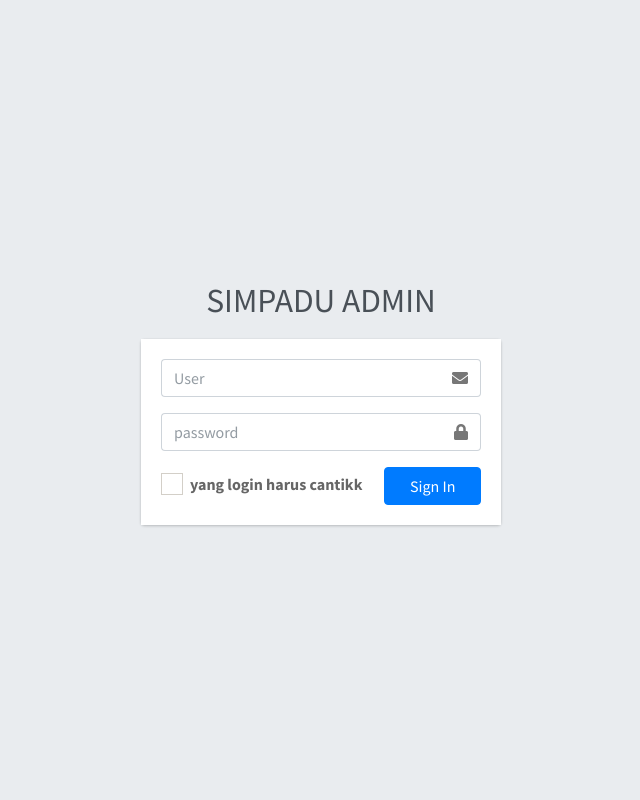
After one commit to GHAIDASALSABILLA/web, a PHP site: page /loginadmin.php in a window 1280 px wide. The commit adds this page. Shown: the whole page, without its empty margins (319-959 px from the left). Run offline with PHP 8.4, Linux system fonts and the light colour scheme; some libraries are stand-ins or nearby versions.

Commit message:
Penambahan hak akses

```diff
--- a/editaksimahasiswa.php
+++ b/editaksimahasiswa.php
@@ -2,6 +2,7 @@
 session_start();
 require 'koneksi.php';
 ceklogin();
+cekadmin();
 $nim = $_POST['nim'];
 $nama = $_POST['nama'];
 $prodi = $_POST['prodi'];
--- a/editmahasiswa.php
+++ b/editmahasiswa.php
@@ -2,6 +2,7 @@
 session_start();
 require 'koneksi.php';
 ceklogin();
+cekadmin();
 include 'template/header.php';
 include 'template/sidebar.php';
 
--- a/editprodi.php
+++ b/editprodi.php
@@ -2,6 +2,7 @@
 session_start();
 require 'koneksi.php';
 ceklogin();
+cekadmin();
 include 'template/header.php';
 include 'template/sidebar.php';
 
--- a/hapusmahasiswa.php
+++ b/hapusmahasiswa.php
@@ -2,6 +2,7 @@
 session_start();
 require 'koneksi.php';
 ceklogin();
+cekadmin();
 
 $nim = $_GET['nim'];
 $query ="DELETE FROM mahasiswa WHERE nim='$nim'";
--- a/hapusprodi.php
+++ b/hapusprodi.php
@@ -2,6 +2,7 @@
 session_start();
 require 'koneksi.php';
 ceklogin();
+cekadmin();
 
 $id = $_GET['id_prodi'];
 $query = "DELETE FROM Prodi WHERE  id_prodi='$id'";
--- a/index.php
+++ b/index.php
@@ -4,7 +4,6 @@ require 'koneksi.php';
 ceklogin();
 include 'template/header.php';
 include 'template/sidebar.php';
-
 ?>
 
   <!-- Content Wrapper. Contains page content -->
--- a/koneksi.php
+++ b/koneksi.php
@@ -11,4 +11,10 @@ function ceklogin() {
         header("Location: login.php");
     }
 }
+
+function cekadmin() {
+    if ($_SESSION['hakakses'] !='admin'){
+        header('Location: index.php');
+    }
+}
 ?>
--- /dev/null
+++ b/loginadmin.php
@@ -0,0 +1,73 @@
+<!DOCTYPE html>
+<html lang="en">
+<head>
+  <meta charset="utf-8">
+  <meta name="viewport" content="width=device-width, initial-scale=1">
+  <title>AdminLTE 3 | Log in Admin</title>
+
+  <!-- Google Font: Source Sans Pro -->
+  <link rel="stylesheet" href="https://fonts.googleapis.com/css?family=Source+Sans+Pro:300,400,400i,700&display=fallback">
+  <!-- Font Awesome -->
+  <link rel="stylesheet" href="plugins/fontawesome-free/css/all.min.css">
+  <!-- icheck bootstrap -->
+  <link rel="stylesheet" href="plugins/icheck-bootstrap/icheck-bootstrap.min.css">
+  <!-- Theme style -->
+  <link rel="stylesheet" href="dist/css/adminlte.min.css">
+</head>
+<body class="hold-transition login-page">
+<div class="login-box">
+  <div class="login-logo">
+    <a href="index2.html"><b>SIMPADU ADMIN</b></a>
+  </div>
+  <!-- /.login-logo -->
+  <div class="card">
+    <div class="card-body login-card-body">
+
+      <form action="loginaksiadmin.php" method="post">
+        <div class="input-group mb-3">
+          <input type="text" class="form-control" placeholder="User" name="User">
+          <div class="input-group-append">
+            <div class="input-group-text">
+              <span class="fas fa-envelope"></span>
+            </div>
+          </div>
+        </div>
+        <div class="input-group mb-3">
+          <input type="password" class="form-control" placeholder="password" name="Password" >
+          <div class="input-group-append">
+            <div class="input-group-text">
+              <span class="fas fa-lock"></span>
+            </div>
+          </div>
+        </div>
+        <div class="row">
+          <div class="col-8">
+            <div class="icheck-primary">
+              <input type="checkbox" id="remember">
+              <label for="remember">
+                yang login harus cantikk
+              </label>
+            </div>
+          </div>
+          <!-- /.col -->
+          <div class="col-4">
+            <button type="submit" class="btn btn-primary btn-block">Sign In</button>
+          </div>
+          <!-- /.col -->
+        </div>
+      </form>
+
+    </div>
+    <!-- /.login-card-body -->
+  </div>
+</div>
+<!-- /.login-box -->
+
+<!-- jQuery -->
+<script src="plugins/jquery/jquery.min.js"></script>
+<!-- Bootstrap 4 -->
+<script src="plugins/bootstrap/js/bootstrap.bundle.min.js"></script>
+<!-- AdminLTE App -->
+<script src="dist/js/adminlte.min.js"></script>
+</body>
+</html>
--- a/loginaksi.php
+++ b/loginaksi.php
@@ -14,6 +14,7 @@ if (password_verify($password, $row['password'])) {
     $_SESSION['login'] = true;
     $_SESSION['nama'] = $row['nama'];
     $_SESSION['foto'] = $row['foto'];
+    $_SESSION['hakakses'] = 'mahasiswa';
     header("Location: index.php");
 } else {
     echo "
--- a/mahasiswa.php
+++ b/mahasiswa.php
@@ -1,8 +1,10 @@
 <?php
+session_start();
 
-session_start();
 require 'koneksi.php';
 ceklogin();
+cekadmin();
+
 include 'template/header.php';
 include 'template/sidebar.php';
 
--- a/tambahmahasiswa.php
+++ b/tambahmahasiswa.php
@@ -2,6 +2,7 @@
 session_start();
 require 'koneksi.php';
 ceklogin();
+cekadmin();
 include 'template/header.php';
 include 'template/sidebar.php';
 
--- a/tambahprodi.php
+++ b/tambahprodi.php
@@ -2,6 +2,7 @@
 session_start();
 require 'koneksi.php';
 ceklogin();
+cekadmin();
 include 'template/header.php';
 include 'template/sidebar.php';
 
```
Also changed, not shown: loginaksiadmin.php (added, +28 -0 lines), prodi.php (+7 -2 lines), template/sidebar.php (+8 -3 lines), dist/img/admin.jpg (added).
